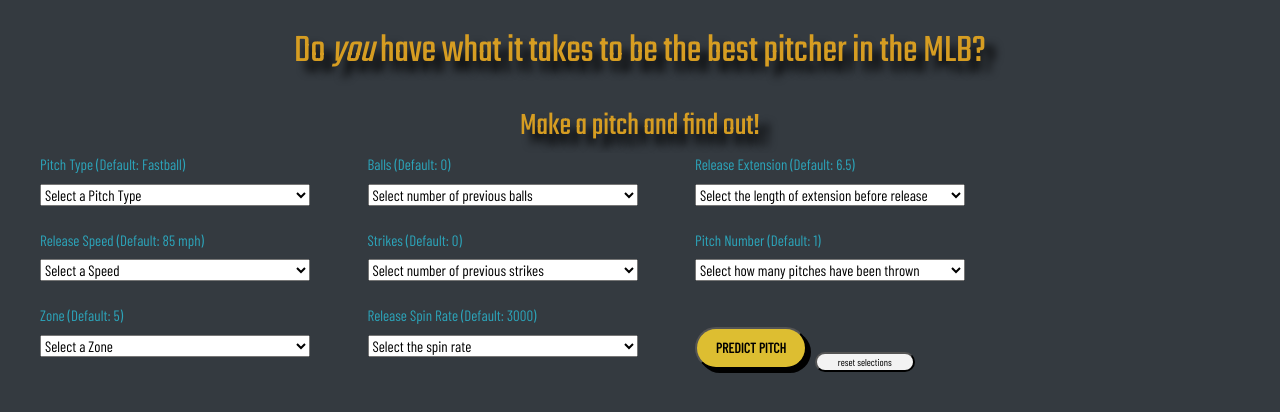
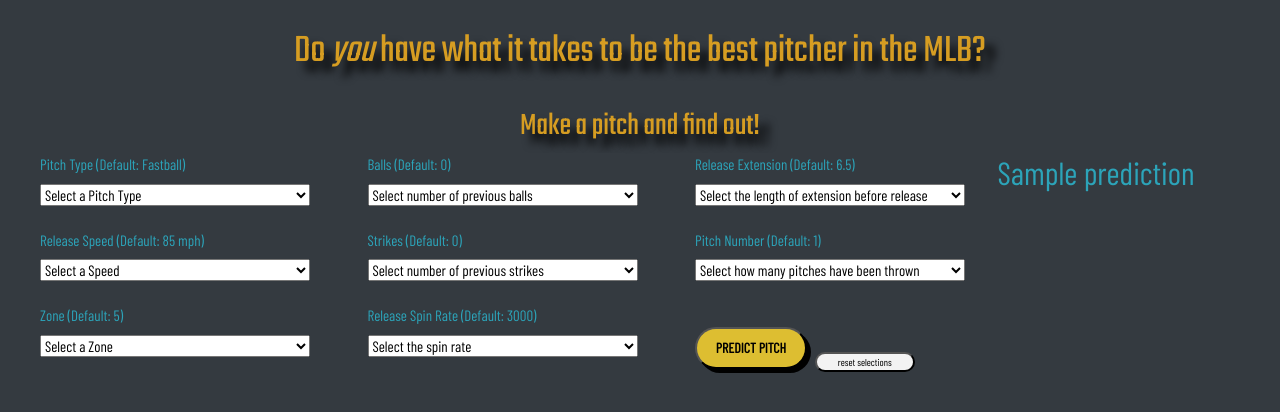
Before and after one commit to KarenMashburn/team-country-music, a Flask app: template templates/pitches.html in a window 1280 px wide. Shown: the part 288-700 px from the top of the page. Run offline with Flask 2, Linux system fonts and the light colour scheme; the template is opened without the code that fills it: most values are stand-ins (such as "Sample title", 1, 10 or a date in 2020); parts of the project's set-up code (start-up, migrations or seed data) failed here and were passed over; some libraries are stand-ins or nearby versions.

Commit message:
Attempt to make button do a thing

```diff
--- a/app.py
+++ b/app.py
@@ -3,12 +3,22 @@
 import pickle
 
 app = Flask(__name__)
-model = pickle.load(open('all_pitchers_zone.sav', 'rb'))
+model = pickle.load(open('all_pitchers_gbc_pitch.sav', 'rb'))
 
 @app.route('/')
 def home():
     return render_template('index.html')
 
+@app.route('/result', methods=['POST'])
+def result():
+    if request.method == 'POST':
+        pitch_input = list(pitch_input.values())
+        result = prediction(pitch_input)
+        if int(result) > .5:
+            prediction = 'STEEEEERIKE'
+        else:
+            prediction = 'BALL (Or Maybe a hit)!'
+        return prediction
 
 @app.route('/predict')
 def predict_pitch():
@@ -19,27 +29,8 @@
     result = model.predict(features)
     return result[0]
 
-def result():
-    if request.method == 'POST':
-        pitch_input = list(pitch_input.values())
-        result = Prediction(pitch_input)
-        if int(result) > .5:
-            prediction = 'STEEEEERIKE'
-        else:
-            prediction = 'BALL (Or Maybe a hit)!'
-        return prediction
 
 
-# @app.route('/result', methods=['POST'])
-# def result():
-#     if request.method == 'POST':
-#         pitch_input = list(pitch_input.values())
-#         result = Prediction(pitch_input)
-#         if int(result) > .5:
-#             prediction = 'STEEEEERIKE'
-#         else:
-#             prediction = 'BALL (Or Maybe a hit)!'
-#         return prediction
 
 
 if __name__ == '__Home__':
--- a/templates/pitches.html
+++ b/templates/pitches.html
@@ -203,7 +203,9 @@
 
             <!-- Strike/Not-Strike Outcome -->
             <div class='col-md-3'>
-
+                <div class='container'>
+                    <h2 id='prediction'>{{prediction}}</h2>
+                </div>
             </div>
         </div>
     </div>
@@ -212,5 +214,25 @@
     <script src="https://cdnjs.cloudflare.com/ajax/libs/d3/4.11.0/d3.js"></script>
     <script src="../static/Python/app.py"></script>
 
+    <!-- Thanks Mike! -->
+    <script>
+        function refresh() {
+            const prediction_button = document.getElementById("predict");
+            prediction_button.onclick = function (event) {
+                event.preventDefault();
+                $.ajax({
+                    url: '/result',
+                    type: 'post',
+                    data: $('#SelectionForm').serialize(),
+                    success: function (data) {
+                        console.log(data)
+                        $("#prediction").html(data)
+                    }
+                });
+            }
+        }
+        refresh()
+    </script>
+
 </body>
 </html>
```
